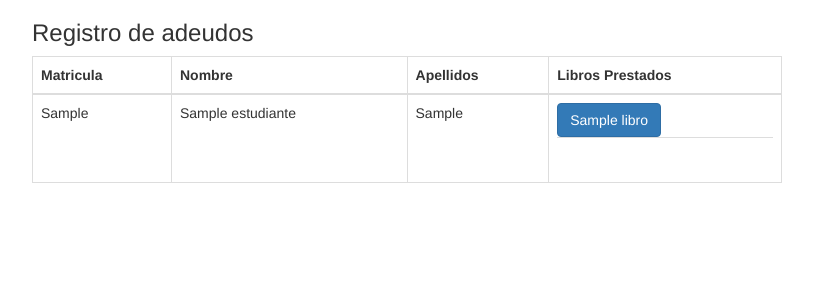
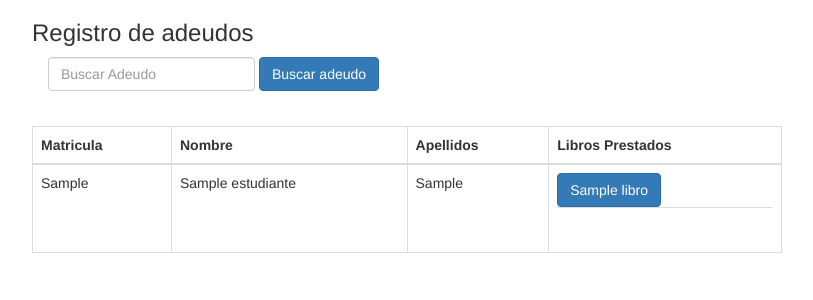
Before and after one commit to Exequetor/cadxelaBiblioteca, a CodeIgniter app: page /cadxelaBiblioteca/index.php/adeudos in a window 1280 px wide. Shown: the top 300 px of the page, without its empty margins (38-851 px from the left). Run offline with CodeIgniter, Linux system fonts and the light colour scheme; tables that the repository leaves empty hold one stand-in row (values such as "Sample post"); some libraries are stand-ins or nearby versions.

Commit message:
MVC De busqueda de adeudos

```diff
--- a/application/controllers/Adeudos_Controller.php
+++ b/application/controllers/Adeudos_Controller.php
@@ -31,4 +31,26 @@ class Adeudos_Controller extends CI_Controller{
 		$this->load->view('ver_adeudos',$Datos);
 		//echo "insertar adeudo";
 	}
+
+
+	/*
+	by Moises Vega Hernández
+		Funcion que me sirvira para buscar un adeudo ya sea poe nombre de libro o matricula
+	*/
+	public function adeudos(){
+		if ($_POST) {
+			$matricula=$this->input->post('b_adeudo');
+		}else{
+			$matricula='';
+		}
+		if ($matricula!='') {
+			$Datos=$this->AM->ver_adeudo($matricula);
+			$this->load->view("templates/header");
+			$this->load->view('Adeudo',compact("Datos"));
+		}else{
+			echo('<br><br><a href="'.base_url().'index.php/Adeudos_Controller">error verifica tus datos regresar</a>');
+
+		}
+
+	}
 }
--- a/application/models/Adeudos_Model.php
+++ b/application/models/Adeudos_Model.php
@@ -107,4 +107,21 @@ class Adeudos_Model extends CI_Model{
 			}
 		}
 	}
+
+		/*
+	By moises Veha Hernández
+	Conulta que devuelve los datos de un adeudo buscando por matricula o libro
+	*/
+	public function ver_adeudo(string $Radeudo)
+	{
+		//$this->db->like('matricula_estudiante',$Radeudo);
+		//$this->db->or_like('matricula',$Radeudo);
+		//$Radeudo=$this->db->get('adeudos');
+		return $this->db->query("SELECT libros.titulo,adeudos.matricula_estudiante,estudiantes.nombre,adeudos.fecha_reposicion  FROM libros,estudiantes,adeudos WHERE adeudos.matricula_estudiante=estudiantes.matricula and libros.id_libro=adeudos.id_libro AND adeudos.matricula_estudiante={$Radeudo} OR libros.titulo={$Radeudo}")->result();
+		if ($Radeudo->num_rows()>0) {
+			return $Radeudo->result();
+		}else{
+			return false;
+		}
+	}
 }
--- a/application/views/adeudos_page.php
+++ b/application/views/adeudos_page.php
@@ -15,6 +15,16 @@
 		<div class="row justify-content-center">
 		<div class="col-sm-8">
 		<h3>Registro de adeudos</h3>
+    <!--Barra de busqueda de adeudos By Moises Vega Hernández-->
+    <nav class="navbar navbar-expand-lg navbar-light bg-light">
+    <div class="collapse navbar-collapse" id="navbarSupportedContent">
+      <form class="form-inline my-2 my-lg-0" action="<?=base_url()?>index.php/adeudos_Controller/adeudos" method="POST">
+        <input name="b_adeudo" id="b_adeudo" class="form-control mr-sm-6" type="search" placeholder="Buscar Adeudo" aria-label="Search">
+        <button class="btn btn-primary" type="submit">Buscar adeudo</button>
+      </form>
+    </div>
+  </nav>
+    <!--fin de barra de busqueda de adeudos-->
 		<table class="table table-bordered">
 			<thead>
 					<tr>
```
Also changed, not shown: application/views/Adeudo.php (added, +27 -0 lines).
